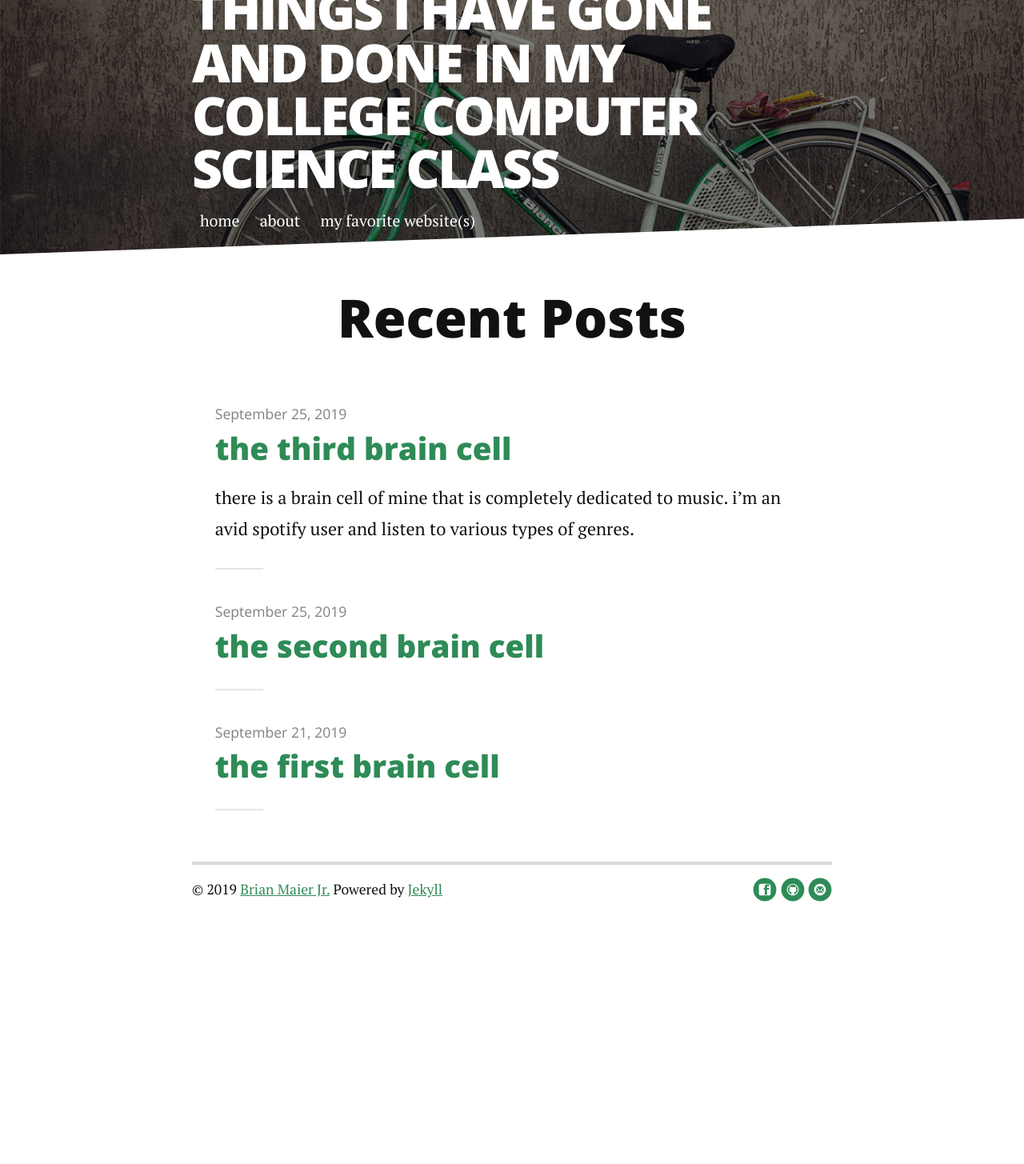
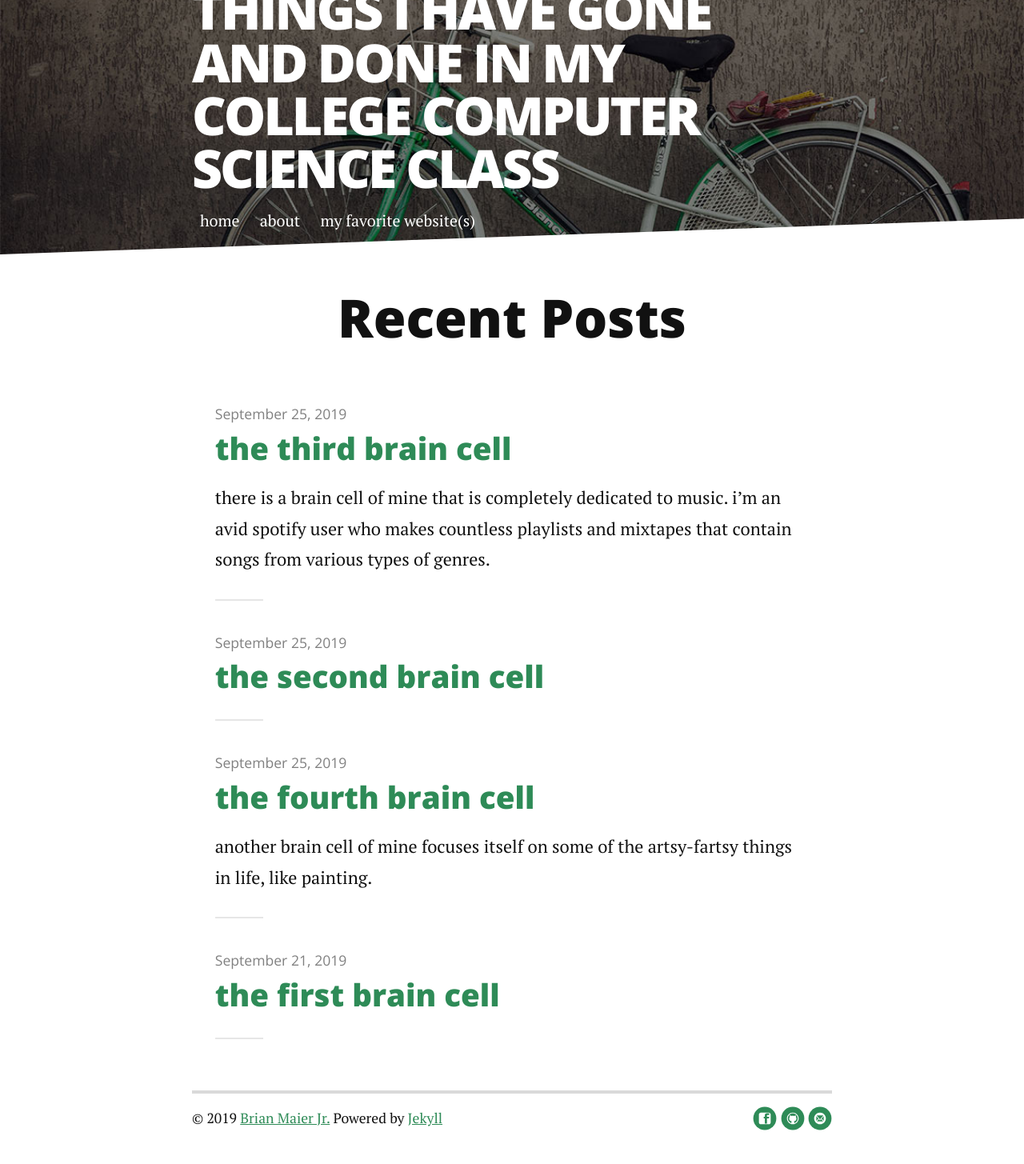
Before and after one commit to ryanwisely/csci340blog, a Jekyll site: the page built from index.html, in a window 1280 px wide. Shown: the whole page at 80% size. Built offline with Jekyll 4.4.1, drawn with Linux system fonts in a browser that asks for light colours; nearby versions of some CDN libraries; the list of posts is cut into pages by our own code; before the commit the page ends 1169 px from its top, so only the background shows below that.

Commit message:
4th page

```diff
--- /dev/null
+++ b/_posts/2019-09-25-fourth-post.markdown
@@ -0,0 +1,16 @@
+---
+layout: post
+title:  "the fourth brain cell"
+date:   2019-09-25
+---
+
+another brain cell of mine focuses itself on some of the artsy-fartsy things in life, like painting.
+
+![](https://www.biography.com/.image/t_share/MTE1ODA0OTcyMDgzODczMjkz/francis-bacon-9194646-1-402.jpg)
+
+francis bacon (1909-1992) was a british painter who is known for his expressionalist and surrealistic styles. he used oils to paint self-portraits that often reflected the underlying melancholy that showed up in his life.
+
+<figure>
+	<img src="{{ 'https://www.tate.org.uk/art/images/work/T/T03/T03073_9.jpg' | prepend: site.baseurl }}" alt="">
+	<figcaption>Fig1. - This is an example figcaption</figcaption>
+</figure>
--- a/_posts/2019-09-25-third-post.markdown
+++ b/_posts/2019-09-25-third-post.markdown
@@ -4,9 +4,11 @@ title:  "the third brain cell"
 date:   2019-09-25
 ---
 
-there is a brain cell of mine that is completely dedicated to music. i'm an avid spotify user and listen to various types of genres.
+there is a brain cell of mine that is completely dedicated to music. i'm an avid spotify user who makes countless playlists and mixtapes that contain songs from various types of genres.
 
-here is a list of some of my favorite bands of all time:
+i also have a radio show that airs on [khdx 93.1 fm](https://www.kdhx.fm). radio rewind! is now in its second year!
+
+here are some of my favorite bands of all time:
 
 1. half moon run
 2. local natives
```
Also changed, not shown: about.md (+2 -2 lines).
